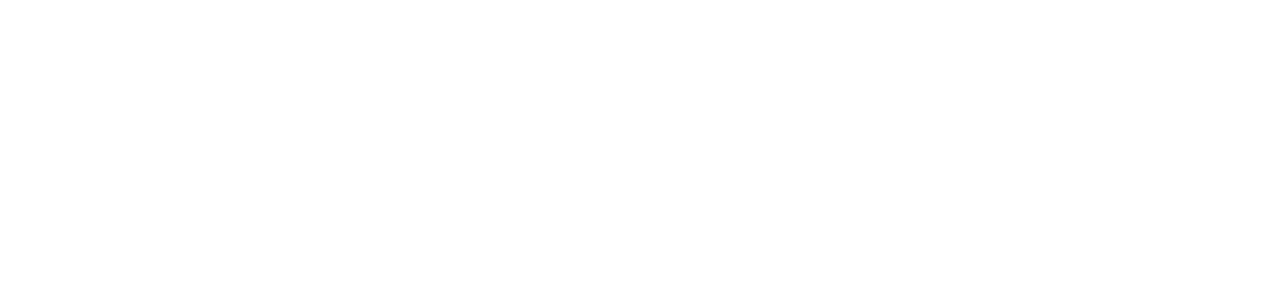
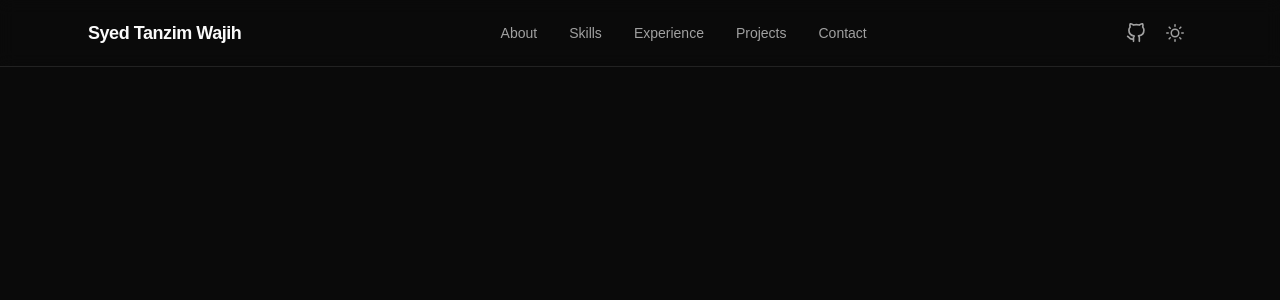
Before and after one commit to SyedTanzim/my-portfolio2, a React (Vite) app: page / in a window 1280 px wide. Shown: the top 300 px of the page. Built offline with nearby package versions, Linux system fonts and the light colour scheme.

Commit message:
feat(navbar): add sticky navbar with dark/light toggle and nav links

```diff
--- a/src/App.tsx
+++ b/src/App.tsx
@@ -1,9 +1,26 @@
-import './App.css'
+import '@/index.css'
+import { useState } from 'react'
+import Navbar from '@/components/Navbar'
 
 function App() {
+  const [isDark, setIsDark] = useState(true)
 
   return (
-    <></>
+    <div className={isDark ? 'dark' : ''}>
+      <div className="min-h-screen bg-background text-foreground">
+        <Navbar isDark={isDark} onToggle={() => setIsDark(prev => !prev)} />
+        <main>
+          {/* Hero */}
+          {/* About */}
+          {/* Skills */}
+          {/* Experience */}
+          {/* Projects */}
+          {/* Certifications */}
+          {/* Contact */}
+        </main>
+        {/* Footer */}
+      </div>
+    </div>
   )
 }
 
--- /dev/null
+++ b/src/components/Navbar.tsx
@@ -0,0 +1,53 @@
+import { navLinks, name } from '@/data/resume'
+import { FiSun, FiMoon, FiGithub } from 'react-icons/fi'
+
+
+// Props type — defines what this component expects from its parent
+interface NavbarProps {
+    isDark: boolean
+    onToggle: () => void
+}
+
+export default function Navbar({ isDark, onToggle }: NavbarProps) {
+    return (
+        <header className="sticky top-0 z-50 border-b border-border bg-background/80 backdrop-blur-sm">
+            <nav className="mx-auto flex max-w-6xl items-center justify-between px-6 py-4">
+                {/* Logo / Name */}
+                <a href="#" className="text-lg font-semibold tracking-tight">
+                    {name}
+                </a>
+                {/* Nav Links */}
+                <ul className="hidden md:flex items-center gap-8">
+                    {navLinks.map((link) => (
+                        <li key={link.href}>
+                            <a
+                                href={link.href}
+                                className="text-sm text-muted-foreground transition-colors hover:text-foreground"
+                            >
+                                {link.label}
+                            </a>
+                        </li>
+                    ))}
+                </ul>
+                {/* Right side — GitHub + Theme toggle */}
+                <div className="flex items-center gap-3">
+                    <a
+                        href="https://github.com/SyedTanzim"
+                        target="_blank"
+                        rel="noopener noreferrer"
+                        className="text-muted-foreground hover:text-foreground transition-colors"
+                    >
+                        <FiGithub size={20} />
+                    </a>
+                    <button
+                        onClick={onToggle}
+                        className="rounded-md p-2 text-muted-foreground hover:bg-accent hover:text-foreground transition-colors"
+                        aria-label="Toggle theme"
+                    >
+                        {isDark ? <FiSun size={18} /> : <FiMoon size={18} />}
+                    </button>
+                </div>
+            </nav>
+        </header>
+    )
+}
```
